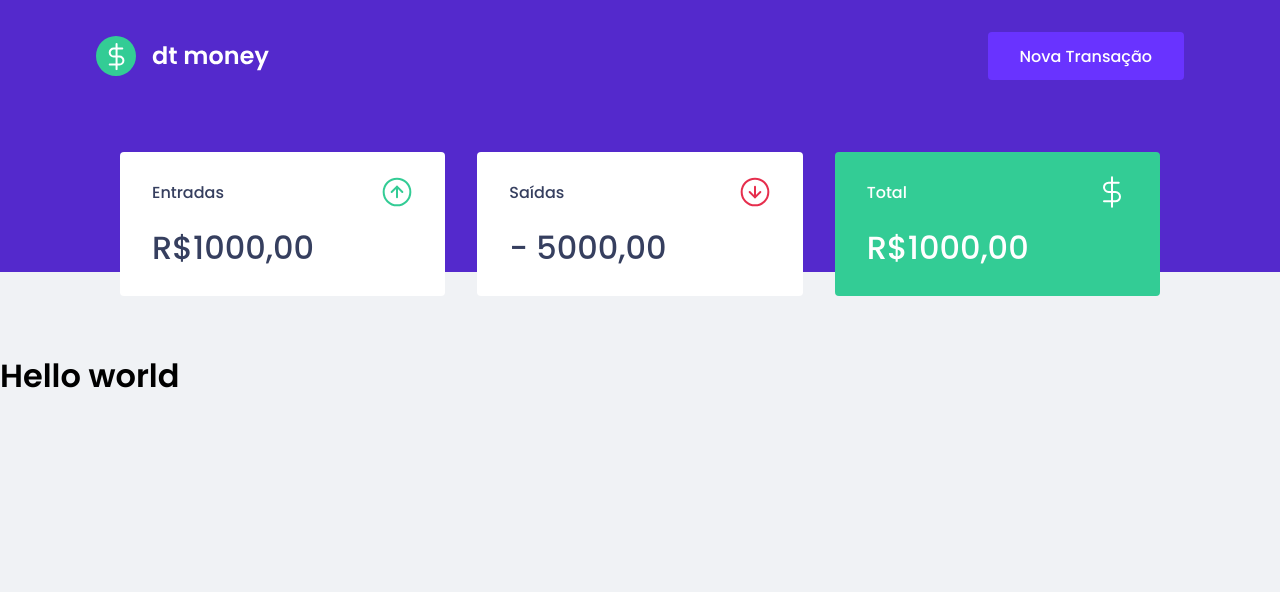
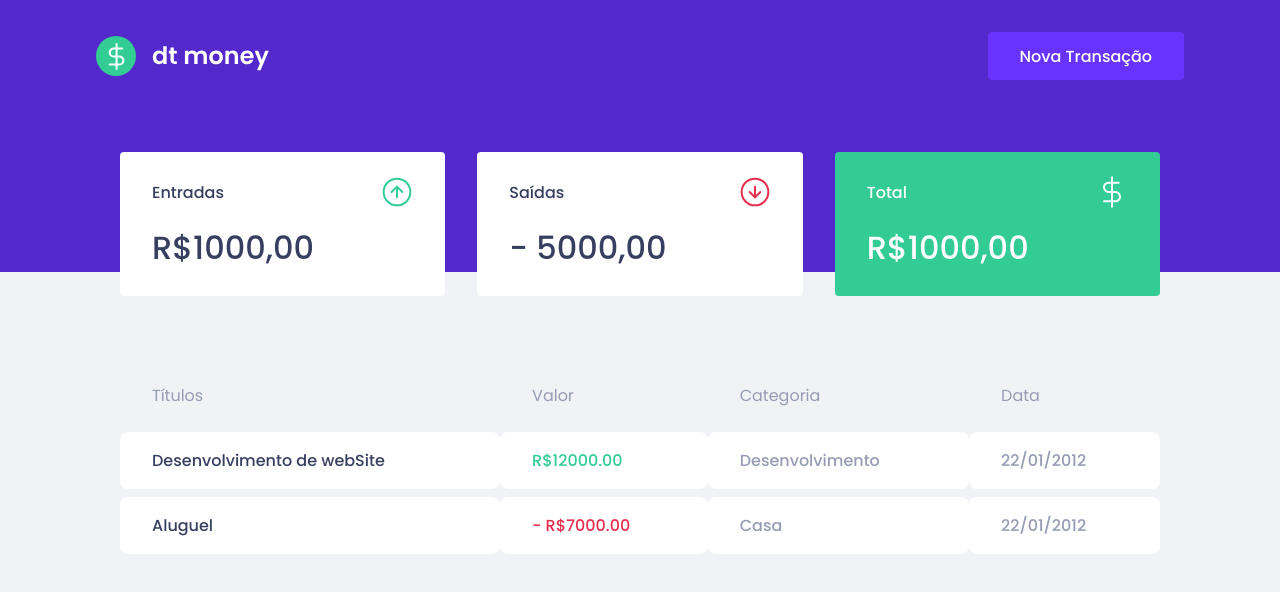
Before and after one commit to danielPaulinoMesquita/course-react-app-dt, a React (Create React App) app: page / in a window 1280 px wide. Shown: the top 592 px of the page. Built offline with nearby package versions, Linux system fonts and the light colour scheme.

Commit message:
6- Create TransactionalTable where was created a table.

```diff
--- a/src/App.tsx
+++ b/src/App.tsx
@@ -9,7 +9,6 @@
         <>
             <Header/>
             <Dashboard/>
-            <h1>Hello world</h1>
             <GlobalStyle/>
         </>
     );
--- a/src/components/Dashboard/index.tsx
+++ b/src/components/Dashboard/index.tsx
@@ -1,10 +1,13 @@
 import {Container} from "./styles";
 import {Summary} from "../Sumary";
+import {TransactionalTable} from "../TransactionalTable";
+import React from "react";
 
 export function Dashboard() {
     return (
         <Container>
             <Summary/>
+            <TransactionalTable/>
         </Container>
     )
 }
--- /dev/null
+++ b/src/components/TransactionalTable/index.tsx
@@ -0,0 +1,32 @@
+import {Container} from "./styles";
+
+export function TransactionalTable(){
+    return (
+        <Container>
+            <table>
+                <thead>
+                <tr>
+                    <th>Títulos</th>
+                    <th>Valor</th>
+                    <th>Categoria</th>
+                    <th>Data</th>
+                </tr>
+                </thead>
+                <tbody>
+                <tr>
+                    <td>Desenvolvimento de webSite</td>
+                    <td className="deposit">R$12000.00</td>
+                    <td>Desenvolvimento</td>
+                    <td>22/01/2012</td>
+                </tr>
+                <tr>
+                    <td>Aluguel</td>
+                    <td className="withdrawn">- R$7000.00</td>
+                    <td>Casa</td>
+                    <td>22/01/2012</td>
+                </tr>
+                </tbody>
+            </table>
+        </Container>
+    )
+}
--- /dev/null
+++ b/src/components/TransactionalTable/styles.ts
@@ -0,0 +1,39 @@
+import styled from "styled-components";
+
+export const Container = styled.div`
+  margin-top: 4rem;
+
+  table{
+    width: 100%;
+    border-spacing: 0 0.5rem;
+
+    th {
+      color: var(--text-body);
+      font-weight: 400;
+      padding: 1rem 2rem;
+      text-align: left;
+      line-height: 1.5rem;
+    }
+
+    td {
+      padding: 1rem 2rem;
+      border: 0;
+      background: var(--shape);
+      color: var(--text-body);
+      border-radius: 0.5rem;
+
+      &:first-child {
+        color: var(--text-title);
+      }
+
+      &.deposit{
+        color: var(--green);
+      }
+
+      &.withdrawn {
+        color: var(--red);
+      }
+    }
+  }
+
+`;
```
